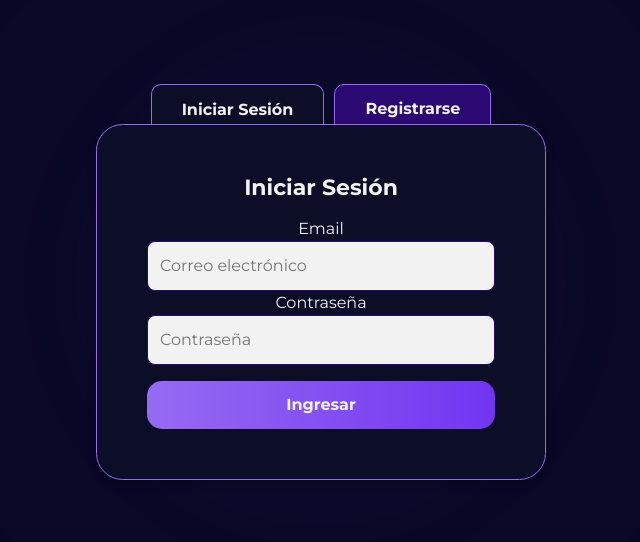
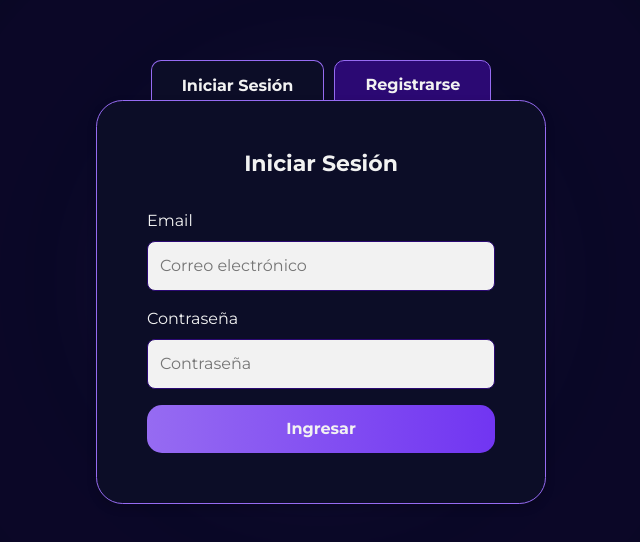
Before and after one commit to AriSolares/FacturacionAI, a React (Vite) app: page /login in a window 1280 px wide. Shown: the part 118-660 px from the top of the page, without its empty margins (319-959 px from the left). Built offline with nearby package versions, Linux system fonts and the light colour scheme.

Commit message:
Cambios login

```diff
--- a/src/assets/components/css/login.css
+++ b/src/assets/components/css/login.css
@@ -74,6 +74,15 @@
   color: var(--White);
 }
 
+.formGroup{
+  text-align: left;
+}
+
+.formGroup label{
+  padding-top: 1rem;
+  padding-bottom: 0.5rem;
+}
+
 /* Contenido del formulario */
 .tabContent {
   padding: 20px;
```
